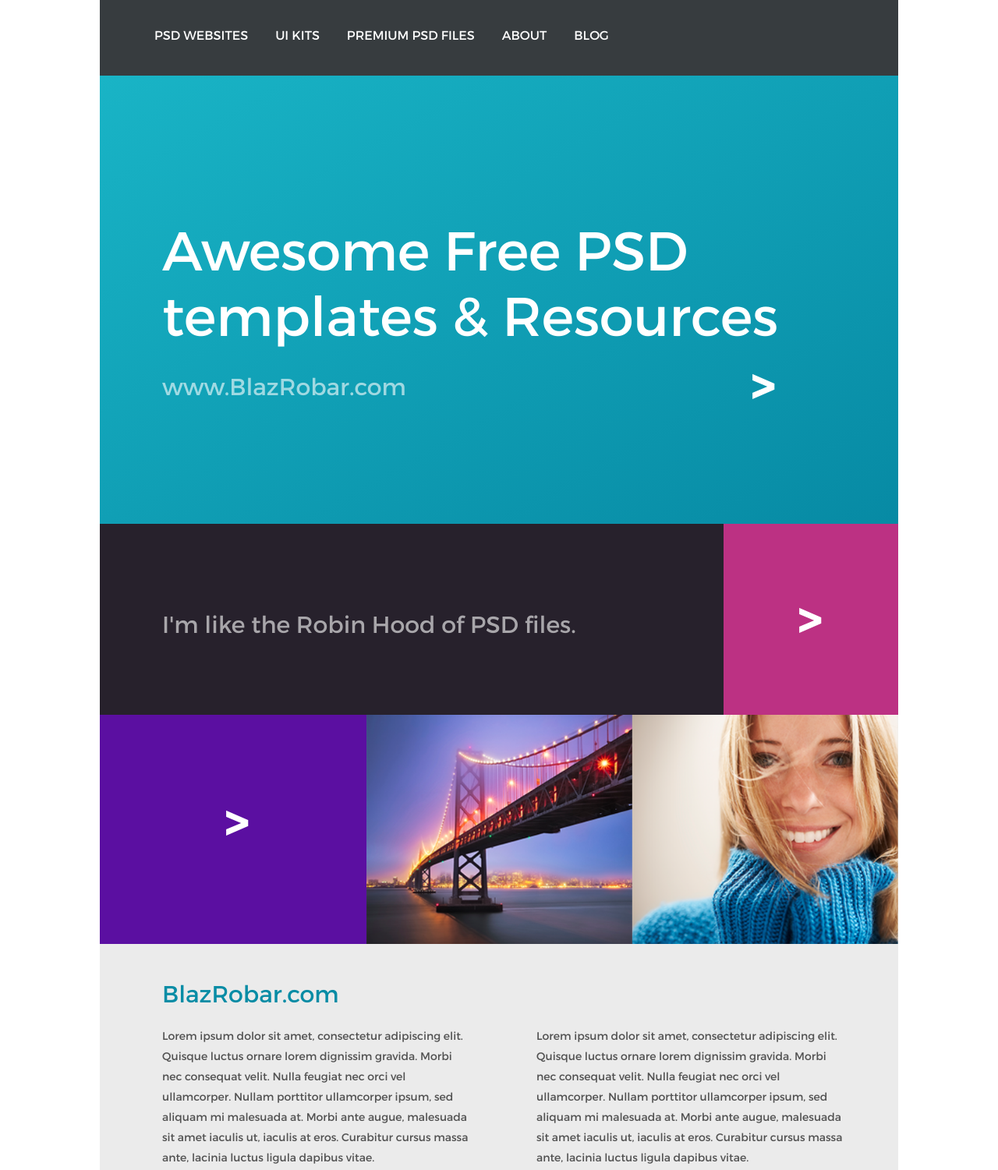
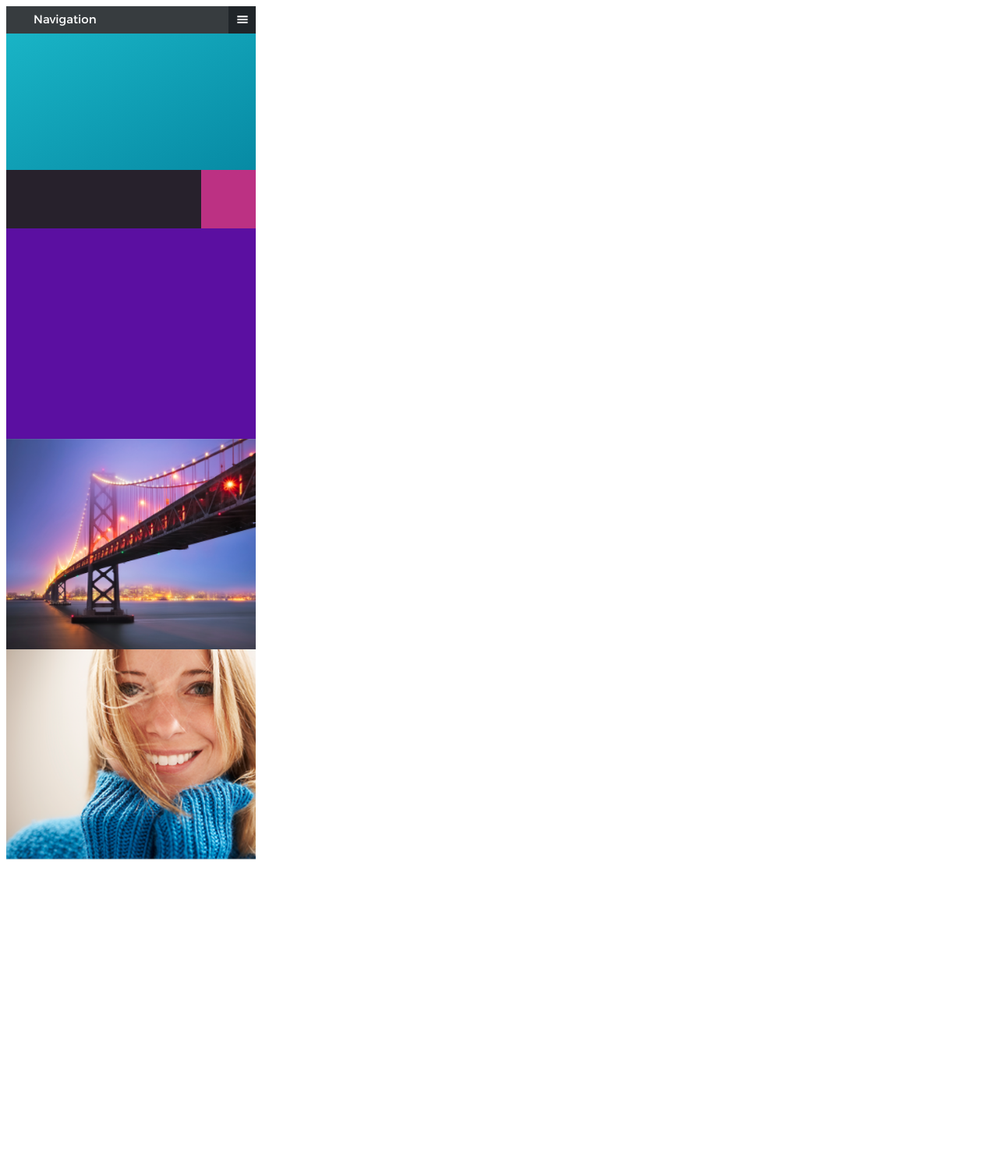
Before and after one commit to Nekliukov/DUI, a plain HTML site: page index.html in a window 1280 px wide. Shown: the top 1501 px of the page at 78% size. After the commit the page ends 1114 px from the top, so only its background shows below. Drawn offline with Linux system fonts and the light colour scheme; files whose address does not match are found by name.

Commit message:
project rebuilding

```diff
--- a/css/styles.css
+++ b/css/styles.css
@@ -9,196 +9,65 @@
     font-style: normal;
 }
 
-.page{
-  max-width:    1024px;
-  width:       100%;
-  margin-left:  auto;
-  margin-right: auto;
-  margin-top:   -1em;
-  font-family:  "Montserrat";
+.flex-container{
+    display: block;
+    max-width: 320px;
+    min-width: 200px;
+    font-family: "Montserrat";
+    font-size: 15px;
 }
 
-/*Шапка меню*/
-.head {
-  background-color: #373c3f;
-  height:97px;
+.nav{
+    display: flex;
+    height: 35px;
+    background-color: rgb(55,60,63);
 }
 
-.head ul{
-  list-style: none;
+.nav .text{
+    width: 250px;
+    color: #ffffff;
+    padding-left: 35px;
+    padding-top: 7px;
 }
 
-.head_menu a {
-  text-decoration: none; /*убираем подчеркивание текста ссылок*/
-  color: #ffffff;
-  line-height: 90px;
-  margin-left: 30px;
+.nav .menu-button img{
+    width: 35px;
+    height: 35px;
 }
 
-.head_menu li {
-  float:left; /*Размещаем список горизонтально для реализации меню*/
-  margin-right:5px; /*Добавляем отступ у пунктов меню*/
+.main-block{
+    height: 175px;
+    background: linear-gradient(to bottom right,
+                rgb(25,180,198), rgb(7,138,164));
 }
 
-
-/*Основной блок: фон + текст + адрес сайта*/
-.banner1{
-  height: 575px;
-  background: linear-gradient(to bottom right, rgb(25,180,198), rgb(7,138,164));
-  position:   relative;
+.two-blocks-ref{
+    display: flex;
+    height: 75px;
 }
-.banner1 .main_text{
-  padding-top: 180px;
-  padding-left: 80px;
-  position: absolute;
-
-  color:#FFF;
-  font-size: 70px;
+.two-blocks-ref .first{
+    width: 800px;
+    background-color: rgb(39,33,44);
+}
+.two-blocks-ref .second{
+    width: 224px;
+    background-color: rgb(188,49,131);
 }
 
-.banner1 .site_text{
-  padding-top: 380px;
-  padding-left: 80px;
-  position: absolute;
-
-  font-size: 30px;
-  color: rgba( 255, 255, 255, .6 );
+.block-ref{
+    height: 270px;
+    background: rgb( 91, 15, 161);
 }
 
-.banner1 .arrow{
-  padding-top:  360px;
-  padding-left: 835px;
-  position: absolute;
-
-  font-size:       60px;
-  font-weight:     bold;
-  text-decoration: none;
+.img1 img{
+    width: 320px;
+    height: 270px;
 }
 
-.banner1 .arrow a{
-  text-decoration:none;
-    color: #FFF;
+.img2{
+    margin-top: -3px;
 }
-
-.banner2{
-  width:  800px;
-  height: 245px;
-  float:  left;
-
-  background-color: rgb(39,33,44);
+.img2 img{
+    width: 320px;
+    height: 270px;
 }
-
-.banner2 .ban2_text{
-  padding-top:  110px;
-  padding-left:  80px;
-
-  font-size: 30px;
-  color:     rgba( 255, 255, 255, .6 );
-  position:  absolute;
-}
-
-.banner3{
-  width:  224px;
-  height: 245px;
-  background-color: rgb( 188, 49, 131);
-  float:  left;
-}
-
-.banner3 .arrow{
-  padding-top:  85px;
-  padding-left: 95px;
-  position: absolute;
-
-  font-size:       60px;
-  font-weight:     bold;
-  text-decoration: none;
-}
-
-.banner3 .arrow a{
-  text-decoration:none;
-  color: #FFF;
-}
-
-.banner4{
-  width:   342px;
-  height:  295px;
-  background-color: rgb( 91, 15, 161);
-  float:   left;
-  display: inline-block;
-}
-
-.banner4 .arrow{
-  padding-top:    100px;
-  padding-left:   160px;
-  position:       absolute;
-  color: #FFF;
-
-  font-size:      60px;
-  font-weight:    bold;
-  text-decoration:none;
-}
-
-.banner4 .arrow a{
-  text-decoration:none;
-  color: #FFF;
-}
-
-.banner5{
-  float:   left;
-  display: inline-block;
-}
-
-.banner6{
-  float:   left;
-  display: inline-block;
-}
-
-.footer{
-  margin-top: -5px;
-  float:      left;
-  width:      100%;
-  height:     565px;
-  background-color: rgb(235,235,235);
-}
-
-.footer .head2{
-  padding-top: 45px;
-  padding-left:80px;
-  font-size:   30px;
-  color: rgb(8,140,165);
-  position: absolute;
-}
-
-.footer .data{
-  width: 1024px;
-  font-size: 14px;
-  position: absolute;
-  padding-top: 105px;
-  padding-left: 80px;
-  color: rgb( 81, 81, 81 );
-  line-height: 1.857;
-}
-
-.footer .data1{
-  width: 400px;
-  float: left;
-}
-
-.footer .data2{
-  width: 400px;
-  float: left;
-  margin-left: 80px;
-}
-
-.footer .data3{
-  width: 400px;
-  float: left;
-  margin-top: 40px;
-}
-
-.footer .data4  {
-  width: 400px;
-  float: left;
-  margin-top: 40px;
-  margin-left: 80px;
-}
--- a/index.html
+++ b/index.html
@@ -1,47 +1,20 @@
 <!DOCTYPE html>
 <html>
-	<head>
-		<link href="css/styles.css" type="text/css" rel="stylesheet" />
-	</head>
-	<body>
-		<div class="page">
-			<div class="head">
-					<ul class="head_menu">
-						<li><a href="#">PSD WEBSITES</a></li>
-						<li><a href="#">UI KITS</a></li>
-						<li><a href="#">PREMIUM PSD FILES</a></li>
-						<li><a href="#">ABOUT</a></li>
-						<li><a href="#">BLOG</a></li>
-					</ul>
-			</div>
-			<div class="banner1">
-				<span class="main_text">Awesome Free PSD<br/> templates & Resources</span>
-				<span class="site_text">www.BlazRobar.com</span>
-				<span class="arrow"><a href="#">></a></span>
-			</div>
-
-			<div class="banner2">
-				<span class="ban2_text">I'm like the Robin Hood of PSD files.</span>
-			</div>
-
-			<div class="banner3"><span class="arrow"><a href="#">></a></span></div>
-
-			<a class="banner4" href="#" ><span class="arrow">></span></a>
-			<div class="banner5"><img src="images/bridge.jpeg" width="341" height="295"></div>
-			<div class="banner6"><img src="images/girl.jpeg" width="341" height="296"></div>
-
-			<div class="footer">
-				<div class="head2">BlazRobar.com</div>
-				<div class="data">
-					<div class="data1">Lorem ipsum dolor sit amet, consectetur adipiscing elit. Quisque luctus ornare lorem dignissim gravida. Morbi nec consequat velit. Nulla feugiat nec orci vel ullamcorper. Nullam porttitor ullamcorper ipsum, sed aliquam mi malesuada at. Morbi ante augue, malesuada sit amet iaculis ut, iaculis at eros. Curabitur cursus massa ante, lacinia luctus ligula dapibus vitae. </div>
-
-					<div class="data2">Lorem ipsum dolor sit amet, consectetur adipiscing elit. Quisque luctus ornare lorem dignissim gravida. Morbi nec consequat velit. Nulla feugiat nec orci vel ullamcorper. Nullam porttitor ullamcorper ipsum, sed aliquam mi malesuada at. Morbi ante augue, malesuada sit amet iaculis ut, iaculis at eros. Curabitur cursus massa ante, lacinia luctus ligula dapibus vitae. </div>
-
-					<div class="data3">Morbi efficitur tortor ac aliquet elementum. Etiam fermentum turpis non libero tristique sagittis. Aenean ac ornare nisl. In a tristique augue. Aenean id tincidunt urna, eget dapibus dolor. Proin dui leo, euismod ut euismod ac, efficitur et quam. </div>
-
-					<div class="data4">Morbi efficitur tortor ac aliquet elementum. Etiam fermentum turpis non libero tristique sagittis. Aenean ac ornare nisl. In a tristique augue. Aenean id tincidunt urna, eget dapibus dolor. Proin dui leo, euismod ut euismod ac, efficitur et quam. </div>
-				</div>
-			</div>
-		</div>
-	</body>
+    <head>
+        <link href="css/styles.css" type="text/css" rel="stylesheet">
+    </head>
+    <body class="flex-container">
+        <div class="nav">
+            <div class="text">Navigation</div>
+            <div class="menu-button"><img src="images/button-menu.png"></div>
+        </div>
+        <div class="main-block"></div>
+        <div class="two-blocks-ref">
+            <div class="first"></div>
+            <div class="second"></div>
+        </div>
+        <div class="block-ref"></div>
+        <div class="img1"><img src="images/bridge.png"></div>
+        <div class="img2"><img src="images/girl.png"></div>
+    </body>
 </html>
```
Also changed, not shown: images/bridge.PNG (added), images/bridge.jpeg (deleted), images/button-menu.PNG (added), images/girl.PNG (added), images/girl.jpeg (deleted), 4 other files. Lines whose indentation alone changed are shown as unchanged.
